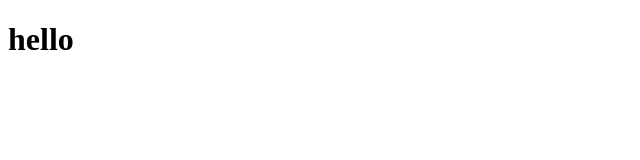
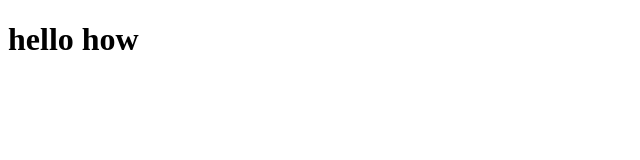
Before and after one commit to ganuborade/food_delivery, a website: page index.html in a window 1280 px wide. Shown: the whole page, without its empty margins (0-640 px from the left). Drawn offline with Linux system fonts and the light colour scheme.

```diff
--- a/index.html
+++ b/index.html
@@ -8,6 +8,6 @@
 </head>
 <body>
 
-<h1>hello<h1>
+<h1>hello how<h1>
  </body>
 </html>
```
